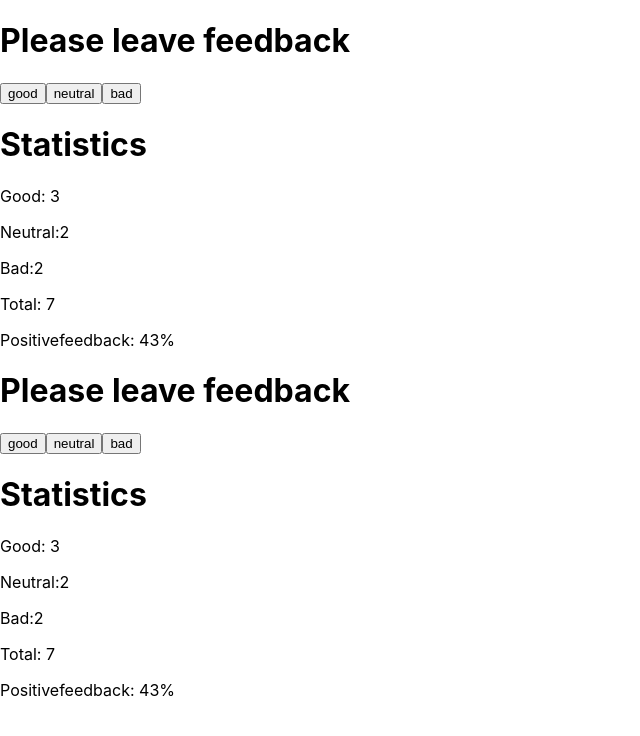
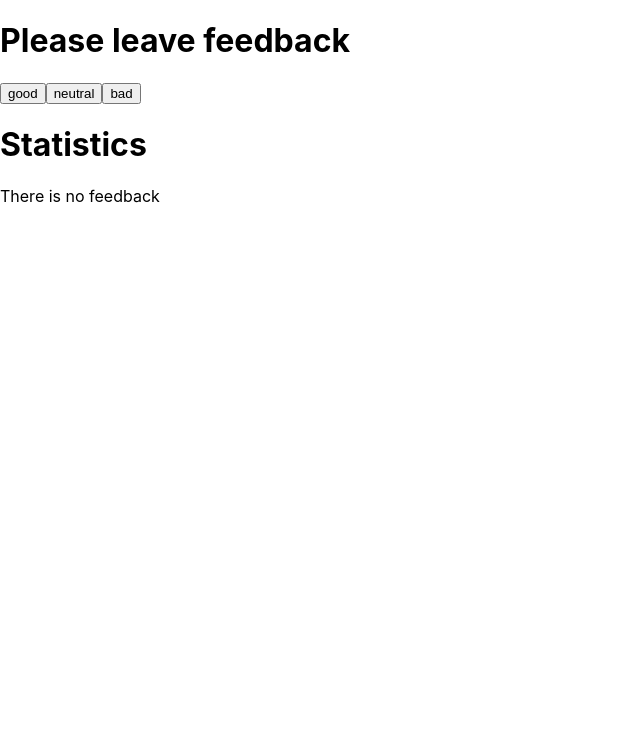
Before and after one commit to ElenaStatsenko/goit-react-hw-02-feedback, a React (Create React App) app: page / in a window 1280 px wide. Shown: the top 736 px of the page, without its empty margins (0-640 px from the left). Built offline with nearby package versions, Linux system fonts and the light colour scheme.

Commit message:
піталась сделать  4 шаг

```diff
--- a/src/components/App.jsx
+++ b/src/components/App.jsx
@@ -2,6 +2,8 @@ import React, { Component } from 'react';
 import { FeedbackOptions } from './Feedback/Feedback';
 import { Statistic } from './Statsistic/Statsitic';
 import { SectionTitle } from './Title/SectionTitle';
+import { Notification } from './Notification';
+
 export class App extends Component {
   state = {
     good: 3,
@@ -34,34 +36,25 @@ export class App extends Component {
 
 
   render() {
-    return (
+
+    const optionsKey = Object.keys(this.state)
+
+
+  return (
       <div>
 
-        <SectionTitle title={'Please leave feedback'}/>
-        <FeedbackOptions quantity={this.state} options={Object.keys(this.state)} onLeaveFeedback={this.handleLeaveFeedback}/>
-        <SectionTitle title={'Statistics'}/>
-        <Statistic
+        <SectionTitle title={'Please leave feedback'}>
+        <FeedbackOptions quantity={this.state} options={optionsKey} onLeaveFeedback={this.handleLeaveFeedback}/>
+       </SectionTitle >
+        <SectionTitle title={'Statistics'} quantity={this.state}>
+         {this.optionsKey>0 ?(<Statistic
           countTotal={this.countTotalFeedback}
           quantity={this.state}
-          countPositive={this.countPositiveFeedbackPercentage}
-        />
-
-        <SectionTitle title={'Please leave feedback'}>
-          <FeedbackOptions
-            quantity={this.state}
-            options={['good', 'neutral', 'bad']}
-            onLeaveFeedback={this.handleLeaveFeedback}
-          />
-          <SectionTitle />
+          countPositive={this.countPositiveFeedbackPercentage}/>)
+          : <Notification message={'There is no feedback'}/>}
         </SectionTitle>
 
-        <SectionTitle title={'Statistics'}>
-          <Statistic
-            countTotal={this.countTotalFeedback}
-            quantity={this.state}
-            countPositive={this.countPositiveFeedbackPercentage}
-          />
-        </SectionTitle>
+
 
       </div>
     );
--- /dev/null
+++ b/src/components/Notification.js
@@ -0,0 +1,9 @@
+export const Notification = ({message}) => {
+
+    return (
+      <div>
+        <p>{message}</p>
+
+      </div>
+    );
+  };
```
